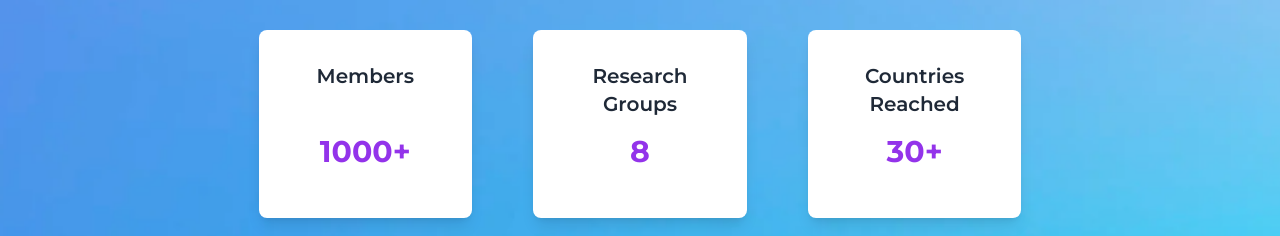
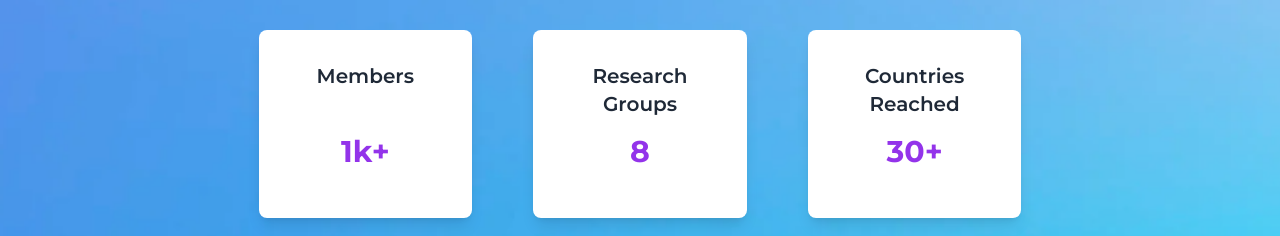
Before and after one commit to multiverseresearchers/multiverse-researchers, a React (Vite) app: page / in a window 1280 px wide. Shown: the part 1890-2126 px from the top of the page. Built offline with nearby package versions, Linux system fonts and the light colour scheme.

Commit message:
update member count

```diff
--- a/src/components/home/Home.tsx
+++ b/src/components/home/Home.tsx
@@ -148,7 +148,7 @@ const Home = () => {
 				<div className="m-auto w-4/5 flex flex-col md:flex-row justify-evenly gap-4 lg:w-2/3">
 					<div className="md:w-1/4 text-purple-600 hover:text-pink-600 transition-all bg-white shadow-lg rounded-lg px-6 py-8 flex flex-col justify-between hover:shadow-2xl duration-300">
 						<p className="text-xl font-semibold text-center text-gray-800">Members</p>
-						<p className="text-3xl font-bold text-center py-4">1000+</p>
+						<p className="text-3xl font-bold text-center py-4">1k+</p>
 					</div>
 
 					<div className="md:w-1/4 text-purple-600 hover:text-pink-600 transition-all bg-white shadow-lg rounded-lg px-6 py-8 flex flex-col justify-between hover:shadow-2xl duration-300">
```
